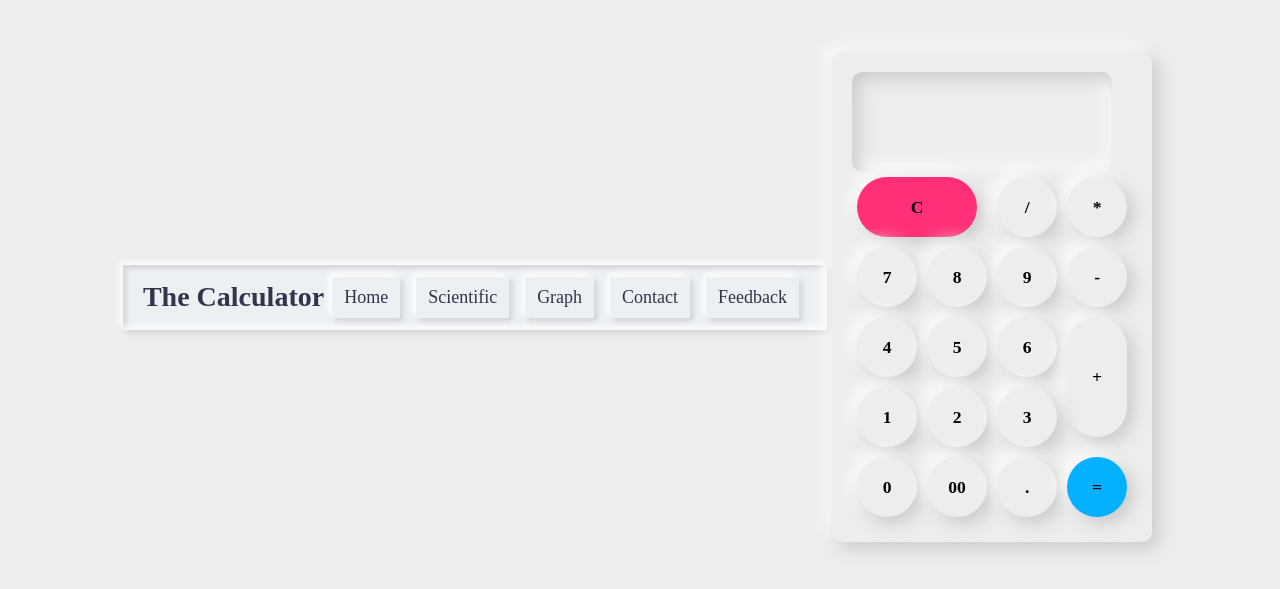
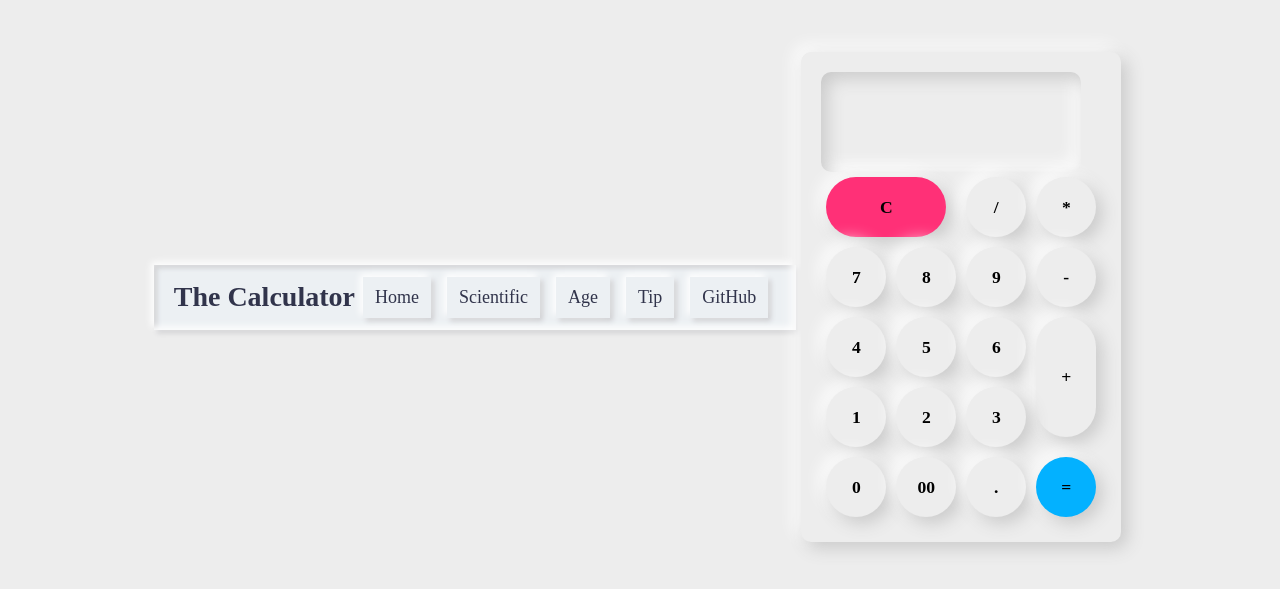
Before and after one commit to naemazam/The-Calculator, a plain HTML site: page index.html in a window 1280 px wide. Shown: the part 103-692 px from the top of the page. Drawn offline with Linux system fonts and the light colour scheme.

Commit message:
Update index.html

```diff
--- a/index.html
+++ b/index.html
@@ -18,9 +18,9 @@
           <label class="btn cancel" for="check"><i class="fas fa-times"></i></label>
           <li><a href="#">Home</a></li>
           <li><a href="#">Scientific</a></li>
-          <li><a href="#">Graph</a></li>
-          <li><a href="#">Contact</a></li>
-          <li><a href="#">Feedback</a></li>
+          <li><a href="#">Age</a></li>
+          <li><a href="#">Tip</a></li>
+          <li><a href="https://github.com/naemazam/The-Calculator">GitHub</a></li>
         </ul>
         <label for="check" class="btn bars"><i class="fas fa-bars"></i></label>
       </div>
```
